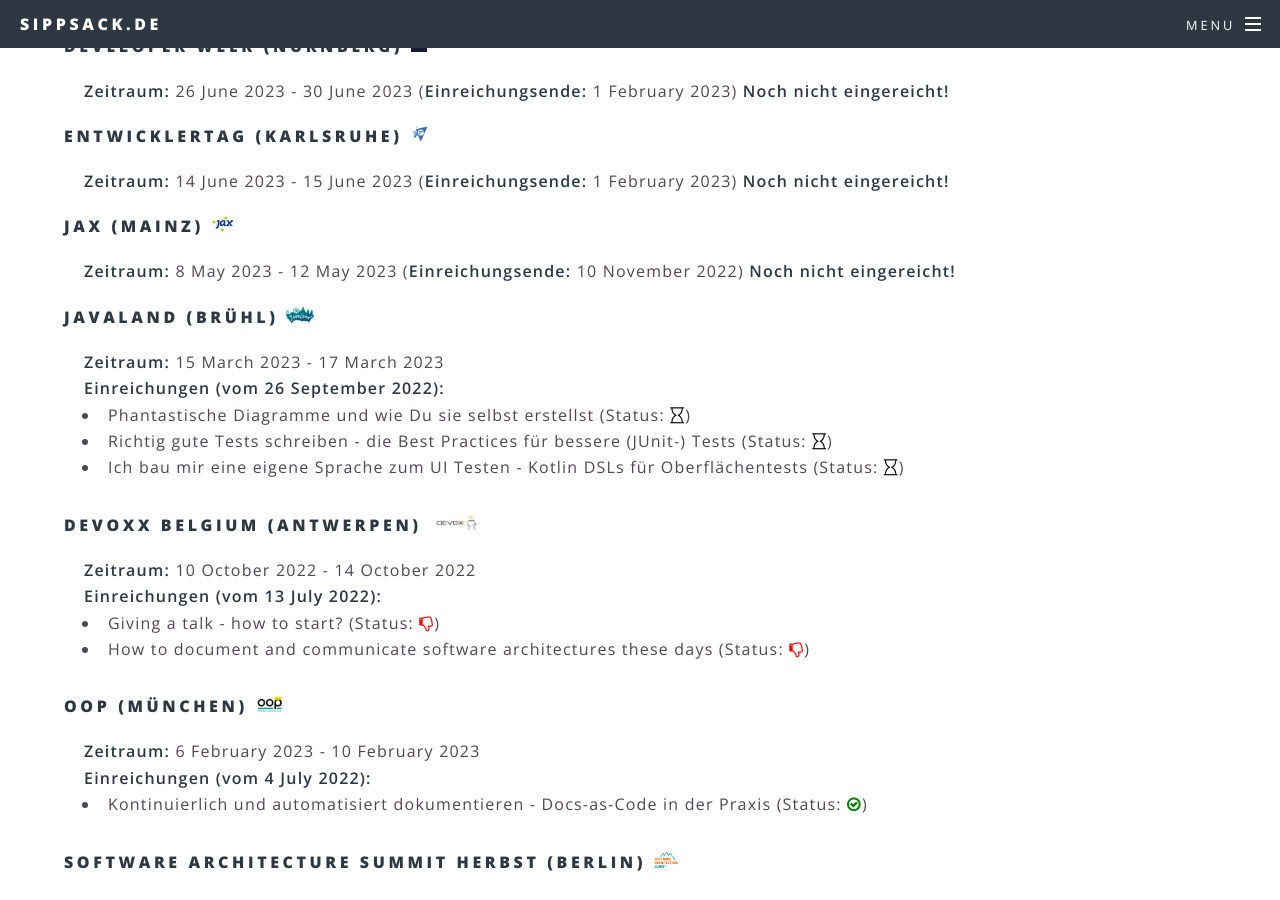
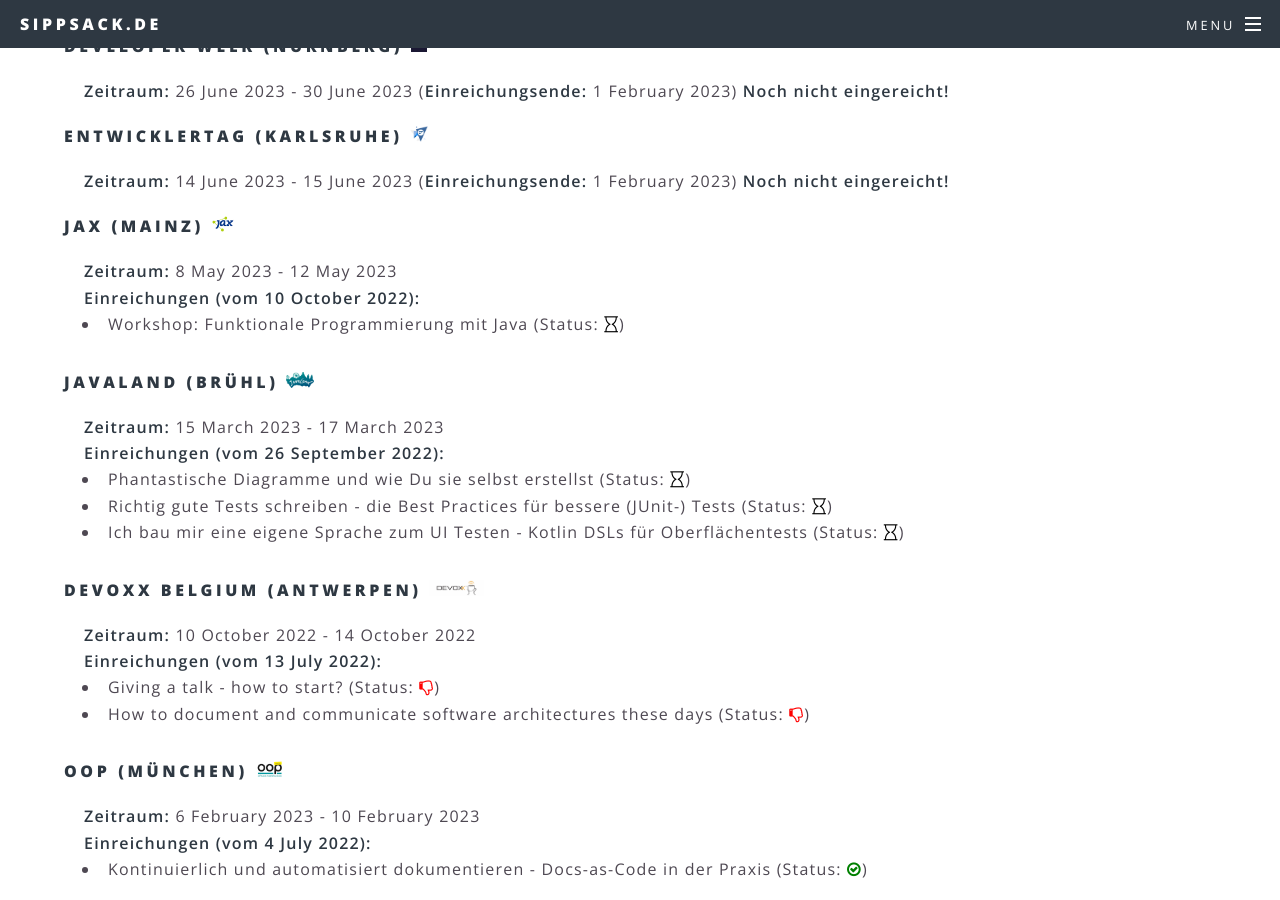
Before and after one commit to sippsack/sippsack.github.io, a Jekyll site: the page built from cfps.html, in a window 1280 px wide and 900 px high, scrolled down 584 px. Built offline with Jekyll 4.4.1, drawn with Linux system fonts in a browser that asks for light colours.

Commit message:
neue Vorträge

```diff
--- a/_data/cfps.yaml
+++ b/_data/cfps.yaml
@@ -15,9 +15,10 @@
   - jax:
       from: 2023-05-08
       till: 2023-05-12
-      deadline: 2022-11-10
-      submitted:
+      deadline: 2022-11-14
+      submitted: 2022-10-10
       talks:
+        - "Workshop: Funktionale Programmierung mit Java"
   - jl:
       from: 2023-03-15
       till: 2023-03-17
```
Also changed, not shown: _data/portfolio.yaml (+33 -4 lines), _data/talks.yaml (+17 -5 lines).
